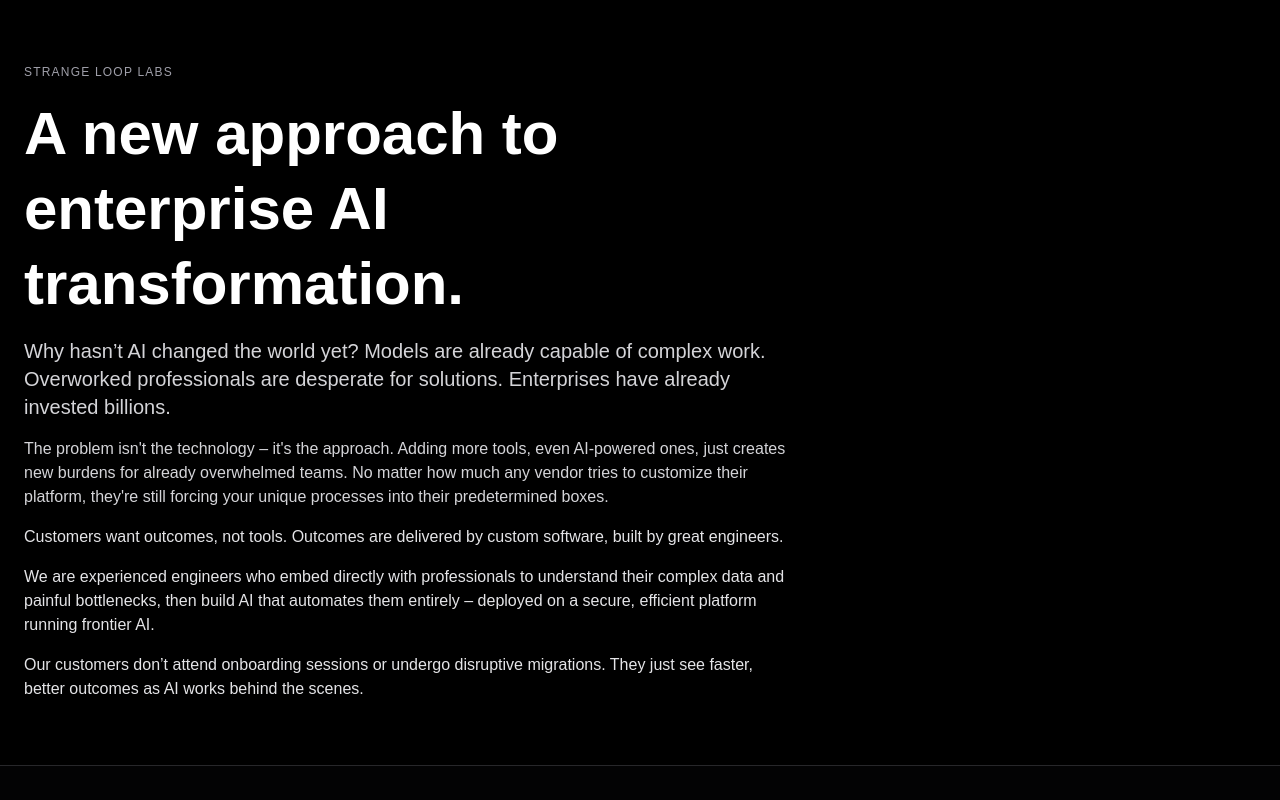
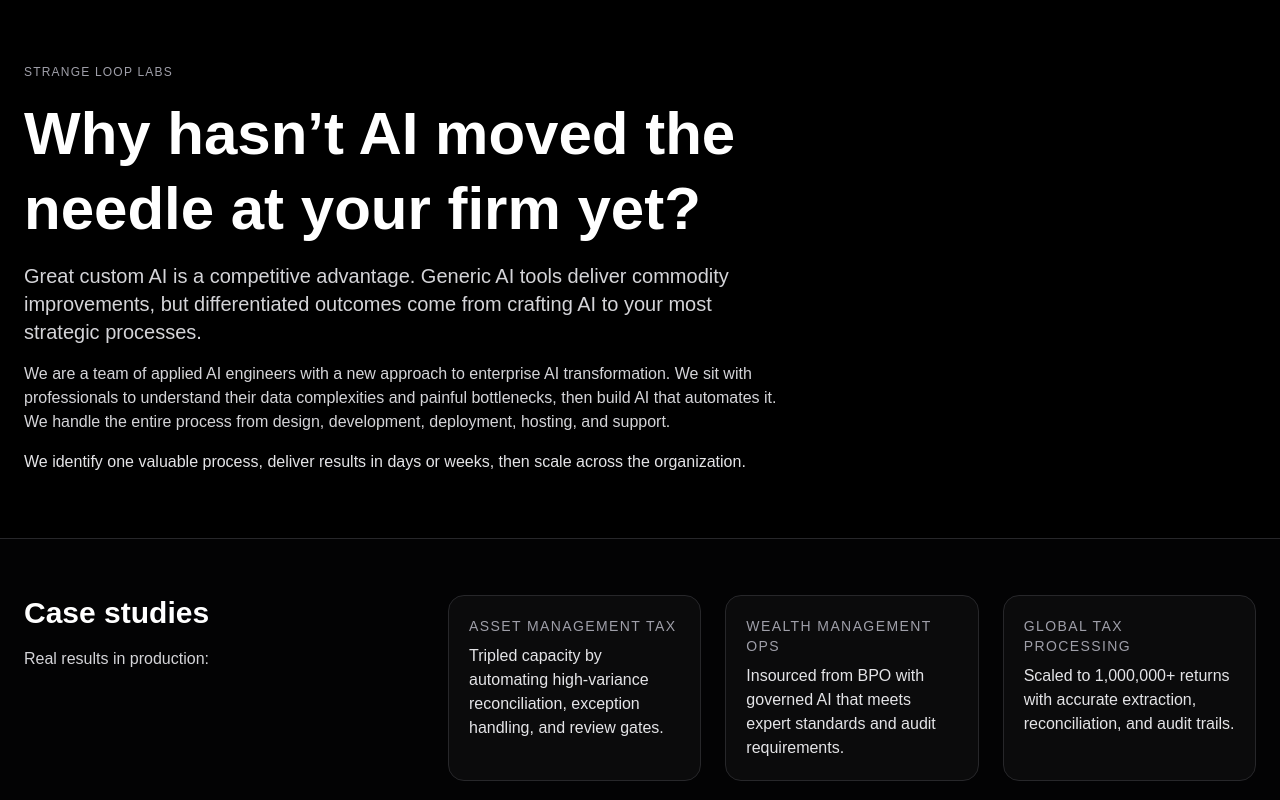
Before and after one commit to rickbhardwaj/strange-loop-manifesto, a Next.js app: page / in a window 1280 px wide. Shown: the top 800 px of the page. Built offline with nearby package versions, Linux system fonts and the light colour scheme.

Commit message:
Revise hero copy: competitive advantage of custom AI, applied engineering approach, fast iteration

```diff
--- a/src/app/page.tsx
+++ b/src/app/page.tsx
@@ -8,22 +8,16 @@ export default function ManifestoSite() {
           <div className="max-w-3xl space-y-4">
             <p className="uppercase tracking-widest text-xs text-zinc-400">Strange Loop Labs</p>
             <h1 className="text-4xl md:text-6xl font-semibold leading-tight">
-              A new approach to enterprise AI transformation.
+              Why hasn’t AI moved the needle at your firm yet?
             </h1>
             <p className="text-lg md:text-xl text-zinc-300">
-              Why hasn’t AI changed the world yet? Models are already capable of complex work. Overworked professionals are desperate for solutions. Enterprises have already invested billions.
+              Great custom AI is a competitive advantage. Generic AI tools deliver commodity improvements, but differentiated outcomes come from crafting AI to your most strategic processes.
             </p>
-            <p className="text-zinc-300 hidden md:block">
-              The problem isn't the technology – it's the approach. Adding more tools, even AI-powered ones, just creates new burdens for already overwhelmed teams. No matter how much any vendor tries to customize their platform, they're still forcing your unique processes into their predetermined boxes.
+            <p className="text-zinc-300">
+              We are a team of applied AI engineers with a new approach to enterprise AI transformation. We sit with professionals to understand their data complexities and painful bottlenecks, then build AI that automates it. We handle the entire process from design, development, deployment, hosting, and support.
             </p>
             <p className="text-zinc-200">
-              Customers want outcomes, not tools. Outcomes are delivered by custom software, built by great engineers.
-            </p>
-            <p className="text-zinc-200">
-              We are experienced engineers who embed directly with professionals to understand their complex data and painful bottlenecks, then build AI that automates them entirely – deployed on a secure, efficient platform running frontier AI.
-            </p>
-            <p className="text-zinc-200">
-              Our customers don’t attend onboarding sessions or undergo disruptive migrations. They just see faster, better outcomes as AI works behind the scenes.
+              We identify one valuable process, deliver results in days or weeks, then scale across the organization.
             </p>
           </div>
         </div>
```
